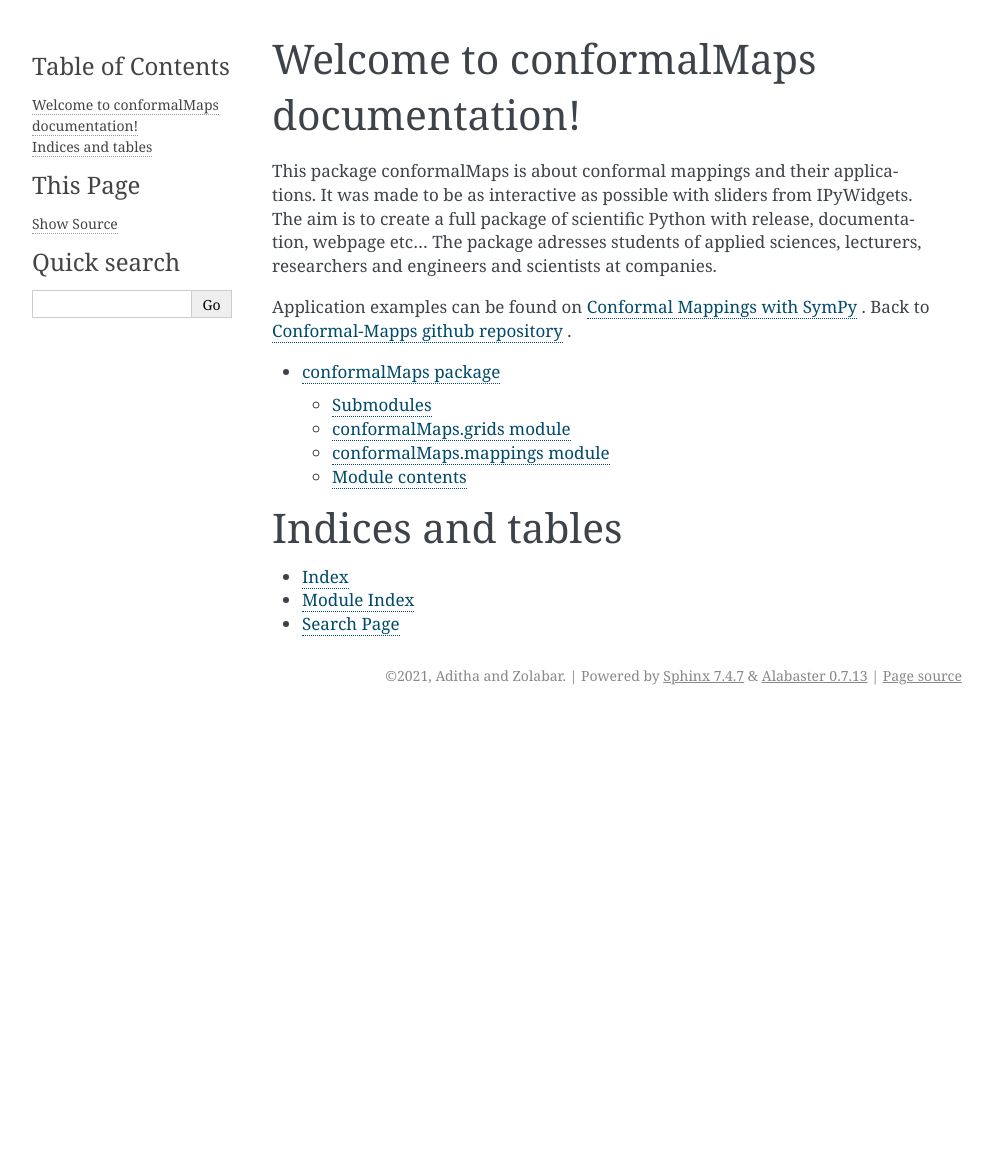
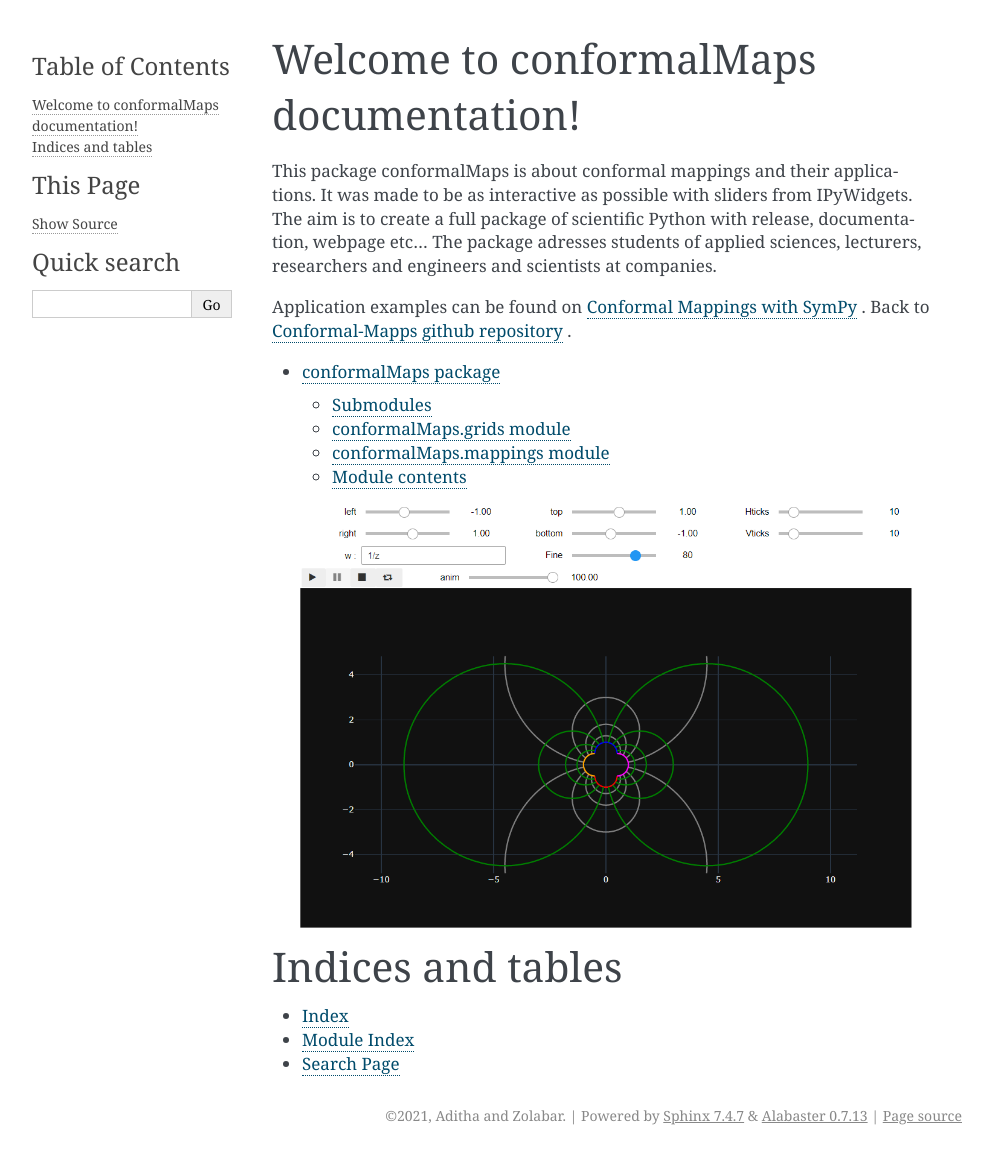
Before and after one commit to im-AMS/Conformal-Maps, a Sphinx documentation site: the page built from docs/source/index.rst, in a window 1280 px wide. Shown: the whole page, without its empty margins (148-1141 px from the left). Built offline with Sphinx 7.4.7, drawn with Linux system fonts in a browser that asks for light colours; before the commit the page ends 900 px from its top, so only the background shows below that.

Commit message:
gui figure in intro

```diff
--- a/docs/source/index.rst
+++ b/docs/source/index.rst
@@ -15,7 +15,8 @@ Application examples can be found on `Conformal Mappings with SymPy <https://git
 
    conformalMaps
 
-
+.. image:: GUI_cfmp.PNG
+    :width: 800
 
 
 Indices and tables
```
